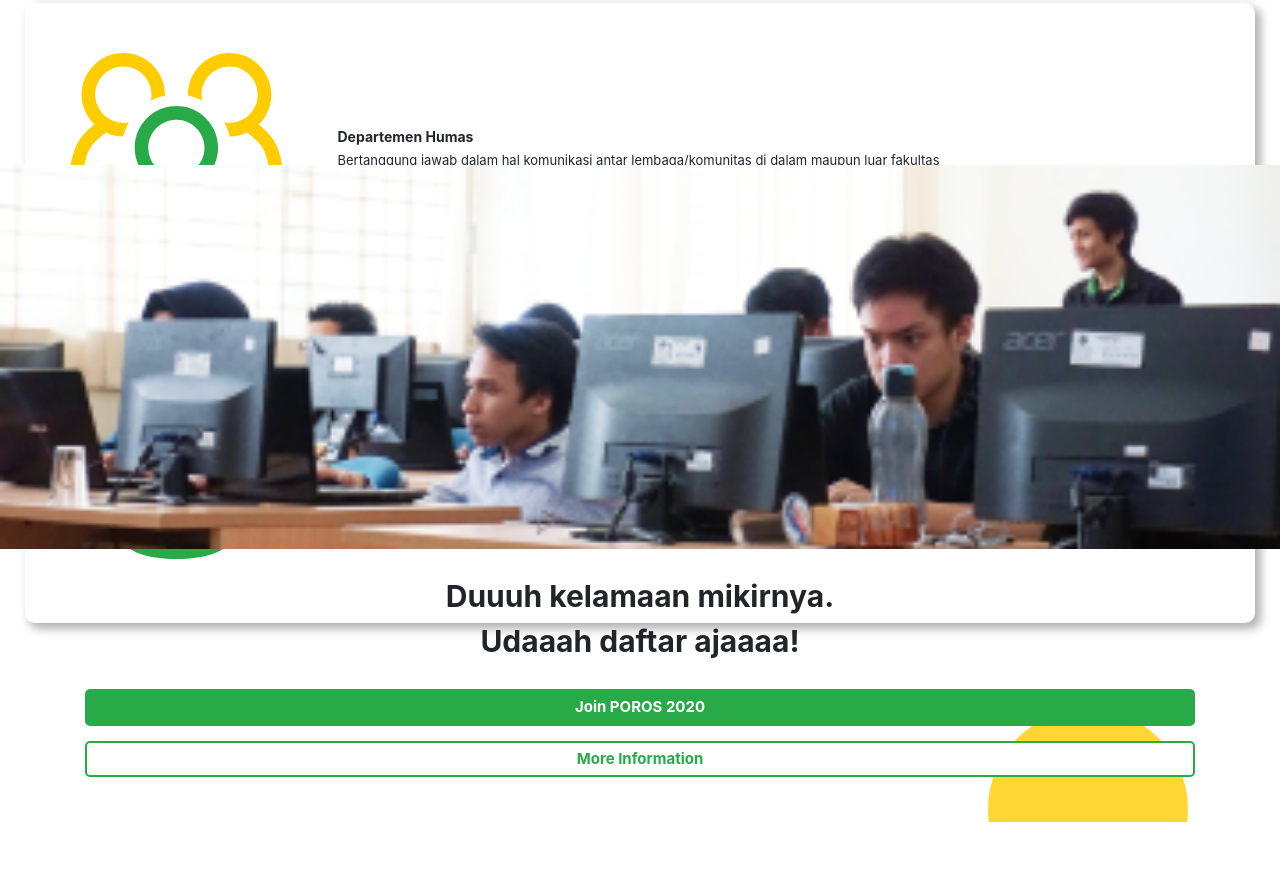
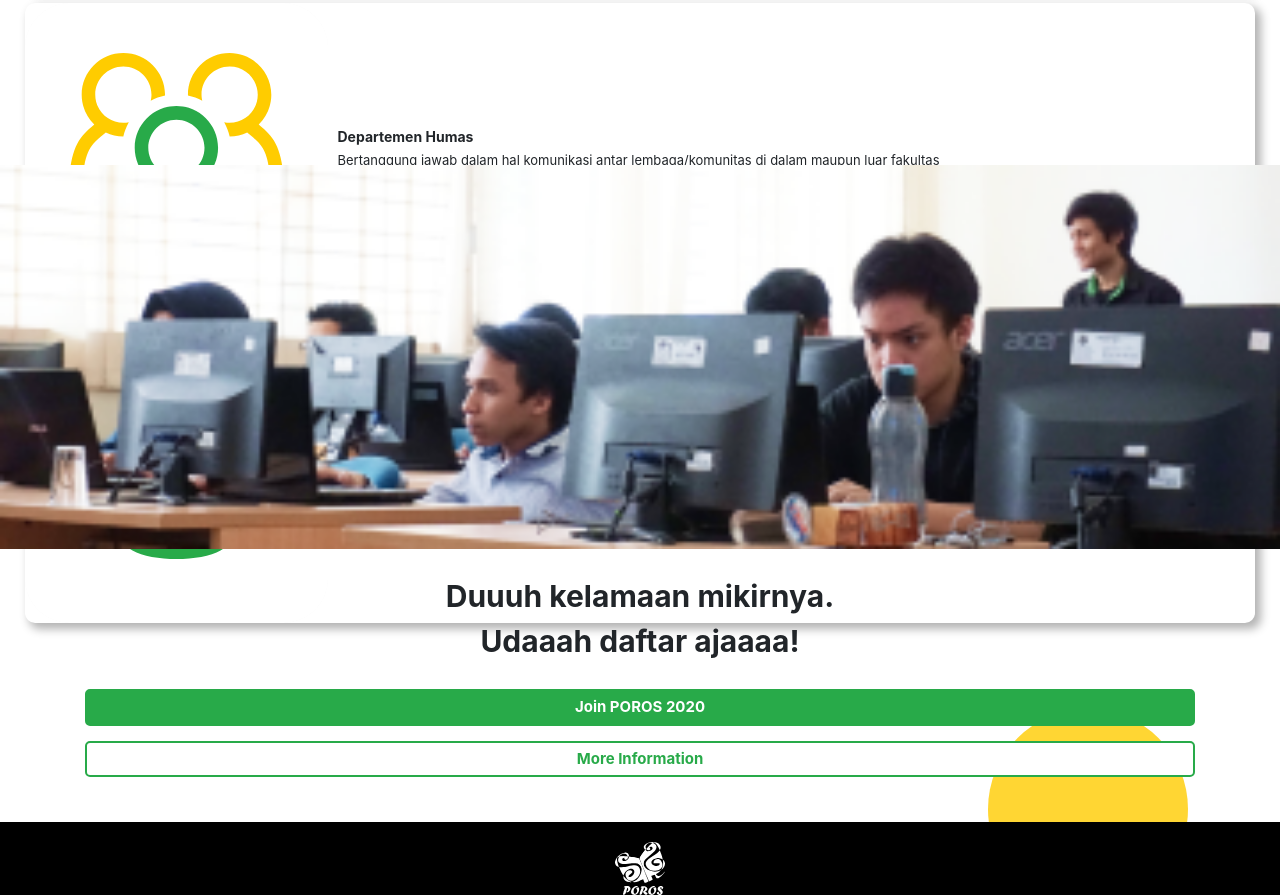
Before and after one commit to ranggaadi/poros-web, a plain HTML site: page pages/index.html in a window 1280 px wide. Shown: the part 1164-2059 px from the top of the page. Before the commit the page ends 1986 px from the top, so only its background shows below. Drawn offline with nearby package versions, Linux system fonts and the light colour scheme.

Commit message:
adding a little part of footer

```diff
--- a/assets/css/style.css
+++ b/assets/css/style.css
@@ -286,3 +286,19 @@ html {
   left: 85%;
   z-index: 0;
 }
+
+
+/* SECTION FOOTER */
+.section__footer {
+  background-color: black;
+}
+
+.footer__image-container {
+  width: 5rem;
+  margin: auto;
+  padding-top: 2rem;
+}
+
+.footer__logo {
+  width: 100%;
+}
--- a/pages/index.html
+++ b/pages/index.html
@@ -94,6 +94,14 @@
         </div>
         <div class="join-us__circle--md"></div>
     </section>
+    <footer class="section__footer">
+        <div class="footer__image-container">
+            <img src="/assets/images/logo poros putih.svg" alt="logo poros" class="footer__logo">
+        </div>
+        <div class="footer__media-container">
+            <a href="#"></a>
+        </div>
+    </footer>
     <script src="https://code.jquery.com/jquery-3.4.1.slim.min.js" integrity="sha384-J6qa4849blE2+poT4WnyKhv5vZF5SrPo0iEjwBvKU7imGFAV0wwj1yYfoRSJoZ+n" crossorigin="anonymous"></script>
     <script src="https://cdn.jsdelivr.net/npm/popper.js@1.16.0/dist/umd/popper.min.js" integrity="sha384-Q6E9RHvbIyZFJoft+2mJbHaEWldlvI9IOYy5n3zV9zzTtmI3UksdQRVvoxMfooAo" crossorigin="anonymous"></script>
     <script src="https://stackpath.bootstrapcdn.com/bootstrap/4.4.1/js/bootstrap.min.js" integrity="sha384-wfSDF2E50Y2D1uUdj0O3uMBJnjuUD4Ih7YwaYd1iqfktj0Uod8GCExl3Og8ifwB6" crossorigin="anonymous"></script>
```
